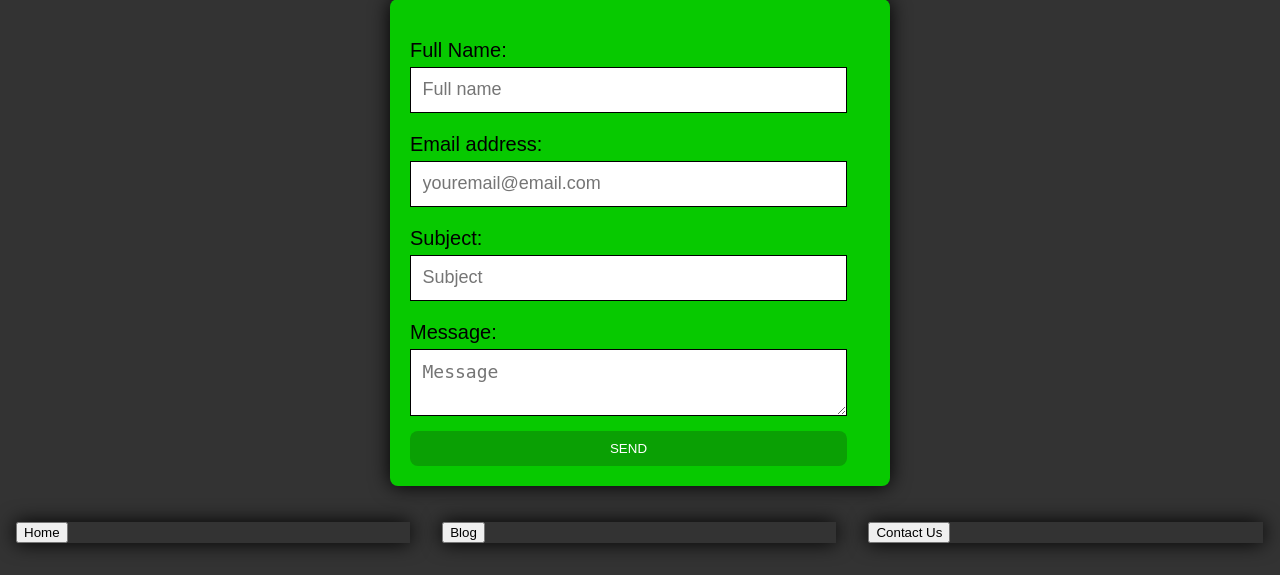
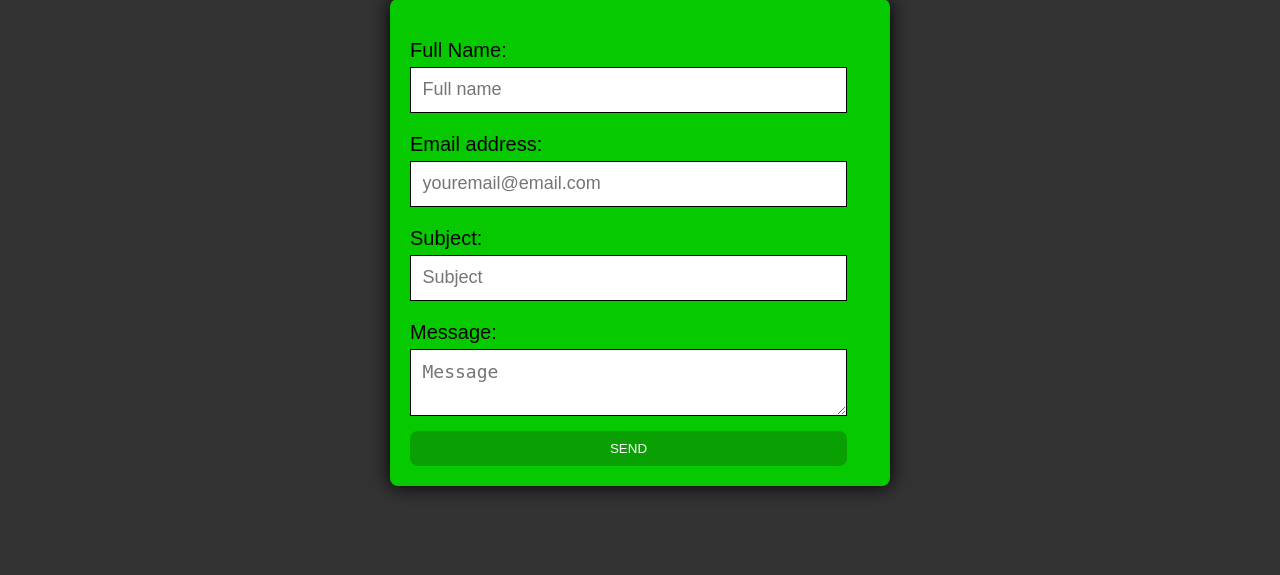
Before and after one commit to ChristopherThorne714/John-Jay-TTP2022-Blog, a Django app: page /about/ in a window 1280 px wide. Shown: the part 3122-3697 px from the top of the page. After the commit the page ends 3615 px from the top, so only its background shows below. Run offline with Django 3.2, Linux system fonts and the light colour scheme; some libraries are stand-ins or nearby versions.

Commit message:
removed footter

```diff
--- a/blog/blog_app/templates/blog_app/about.html
+++ b/blog/blog_app/templates/blog_app/about.html
@@ -298,31 +298,5 @@
 
 </body>
 
-<footer>
-  <!--We need bread crumbs or something linking this page back to other pages-->
-  <!--This is open for discussion-->
-  <div class="row">
-    <div class="column">
-      <div class="card">
-      <p><a href="home"> <button class="foot-button">Home</button></a></p>
-              <!--FIXME: Correct home link-->
-      </div>
-    </div>
 
-    <div class="column">
-      <div class="card">
-      <p><a href="all_blogs"> <button class="foot-button">Blog</button></a></p>
-              <!--FIXME: Correct blog link-->
-      </div>
-    </div>
-
-    <div class="column">
-      <div class="card">
-      <p><a href="contact.html"> <button class="foot-button">Contact Us</button></a></p>
-              <!--FIXME: Correct contact link-->
-      </div>
-    </div>
-  </div>
-
-</footer>
 </html>
```
